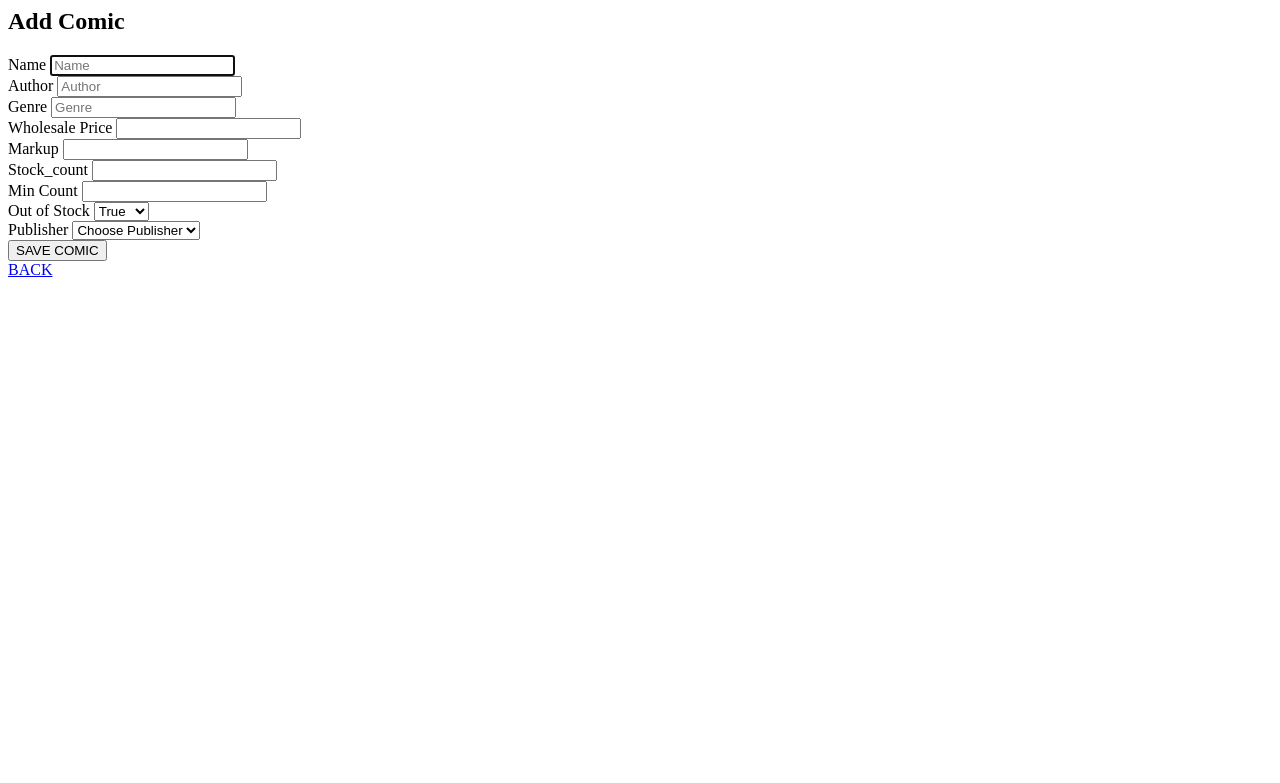
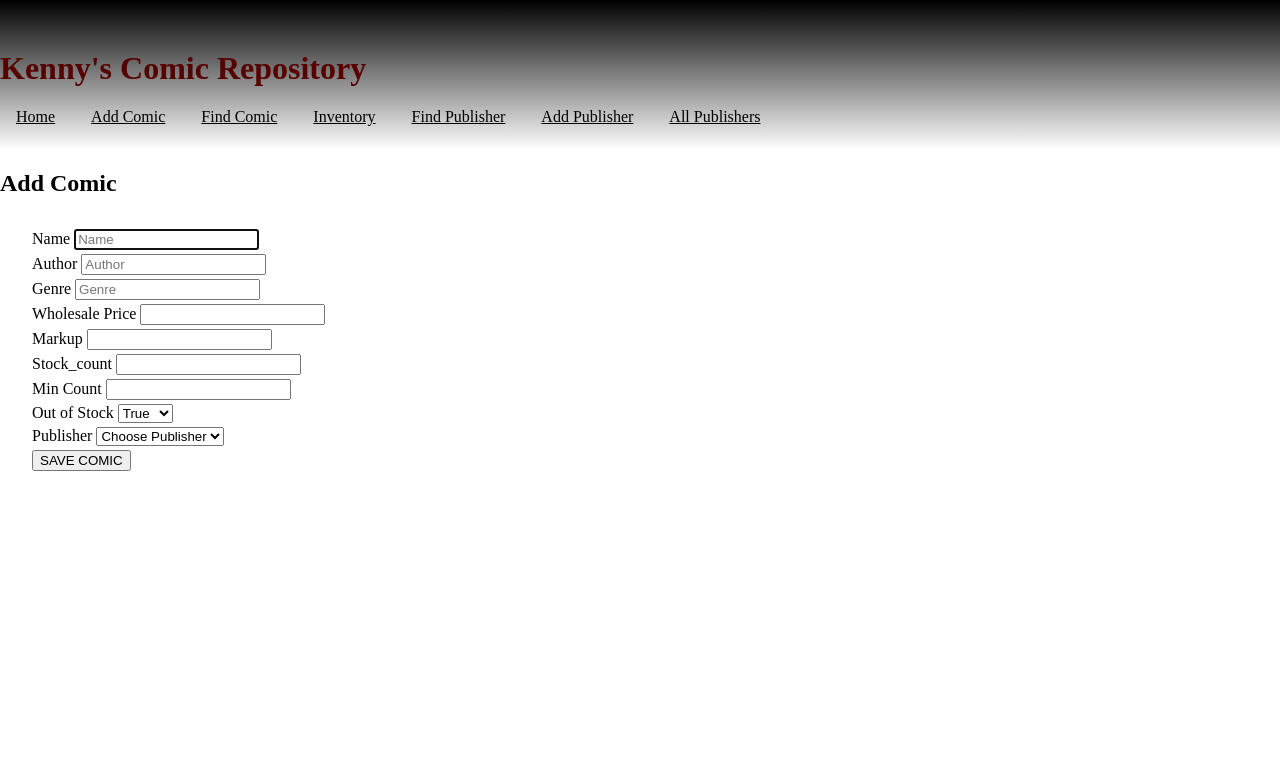
Before and after one commit to C1V1L14N/python_project_comic_shop, a Flask app: page /comics/add_comic in a window 1280 px wide. Shown: the top 783 px of the page. Run offline with Flask 2, Linux system fonts and the light colour scheme; data that the repository does not hold is empty; some libraries are stand-ins or nearby versions.

Commit message:
MVP complete

```diff
--- a/app/controllers/comics_controller.py
+++ b/app/controllers/comics_controller.py
@@ -3,6 +3,7 @@ from models.comic import Comic
 from models.publisher import Publisher
 import repositories.comic_repository as comic_repository
 import repositories.publisher_repository as publisher_repository
+import pdb
 
 comic_blueprint = Blueprint("comics", __name__)
 
@@ -37,11 +38,21 @@ def show_all():
 def find_form():
     return render_template('comics/find_comic.html')
 
-@comic_blueprint.route('/comics/find_comic_result', methods=['POST'])
+
+@comic_blueprint.route('/comics/by_name/find_comic_result', methods=['POST'])
 def show_single():
     name = request.form['name']
     comic = comic_repository.find_single_comic(name)
-    return render_template('comics/find_comic_result.html', comic = comic)
+    return render_template('comics/find_comic_result.html', comics = [comic])
+
+@comic_blueprint.route('/comics/by_publisher/find_comic_result', methods=['POST'])
+def comics_by_publisher():
+    publisher_name = request.form['publisher']
+
+    comics = comic_repository.find_comics_by_publisher(publisher_name)
+    publishers = publisher_repository.select_all()
+    return render_template('comics/find_comic_result.html', publishers = publishers, comics = comics)
+
 
 
 @comic_blueprint.route('/comics/<id>/edit_comic')
@@ -51,8 +62,8 @@ def edit_comic(id):
     return render_template('comics/edit_comic.html', comic = comic, publishers = publishers)
 
 
-@comic_blueprint.route('/comics/index', methods=["POST"])
-def update_comic():
+@comic_blueprint.route('/comics/<id>', methods=["POST"])
+def update_comic(id):
     name = request.form['name']
     author = request.form['author']
     genre = request.form['genre']
@@ -62,10 +73,14 @@ def update_comic():
     min_count = request.form['min_count']
     out_of_stock = request.form['out_of_stock']
     publisher_id = request.form['publisher_id']
+
     publisher = publisher_repository.select(publisher_id)
     comic = Comic(name, author, genre, wholesale_price, markup, stock_count, min_count, out_of_stock, publisher, id)
     comic_repository.update(comic)
-    return redirect('comics/index.html')
+    return redirect('/comics')
 
 
-# def destroy():
+@comic_blueprint.route("/comics/<id>/delete", methods=['POST'])
+def delete(id):
+    comic_repository.delete(id)
+    return redirect('/comics')
--- a/app/repositories/publisher_repository.py
+++ b/app/repositories/publisher_repository.py
@@ -64,4 +64,12 @@ def comics(publisher):
         comic = Comic(row['name'], row ['author'], row['genre'], row['wholesale_price'], row['markup'], row['stock_count'], row['min_count'], row['out_of_stock'], row['publisher'])
         comics.append(publisher)
 
-# def select_by_name():
+def find_single_publisher(name):
+    publisher = None
+    sql = "SELECT * FROM publishers WHERE name = %s"
+    values = [name]
+    result = run_sql(sql, values)[0]
+
+    if result is not None:
+        publisher = Publisher(result['name'], result['id'])
+        return publisher
--- a/app/static/style.css
+++ b/app/static/style.css
@@ -0,0 +1,77 @@
+h1{
+    margin-top: 0;
+    padding-top: 50px;
+    color: rgb(87, 0, 0);
+
+
+}
+
+header{
+    background-image: linear-gradient(black, transparent) ;
+    border: 0px;
+    margin: 0px;
+    height: 150px;
+}
+
+nav a{
+    display: inline;
+    text-align: center;
+    padding: 14px 16px;
+    color: black;
+}
+
+body{
+    margin: 0px;
+    border: 0px;
+    color: blue;
+}
+
+h2{
+    color: black;
+}
+
+#add_comic{
+    color: black;
+    display: flex;
+    margin: 30px;
+}
+
+#add_comic > form > div{
+    padding: 2px;
+}
+
+#find_comic > form > div{
+    color: black;
+    display: flex;
+    margin: 30px;
+}
+
+#inventory{
+    color: black;
+    margin: 20px;
+    display: flex;
+    flex-flow: column;
+    justify-content: left;
+}
+
+#find_publisher > form > label{
+    color: black;
+}
+
+#add_publisher > form > div > label{
+    color: black;
+}
+
+#all_publishers > div{
+    color: black;
+}
+
+#inventory{
+    display: flex;
+    flex-direction: row;
+    justify-content: left;
+}
+
+#inventory > h3{
+    margin-right: 50px;
+}
--- a/app/templates/base.html
+++ b/app/templates/base.html
@@ -4,11 +4,22 @@
     <meta charset="UTF-8">
     <meta name="viewport" content="width=device-width, initial-scale=1.0">
     <title>python project shop</title>
+    <link rel="stylesheet" href="/static/style.css">
 </head>
     <body>
         <header>
-            <h1>Shop Name</h1>
-            <nav><a href="/">Home</a></nav>
+            <h1>Kenny's Comic Repository</h1>
+
+                <nav class="home">
+                    <a href="/">Home</a>
+                    <a href="/comics/add_comic">Add Comic</a>
+                    <a href="/comics/find_comic">Find Comic</a>
+                    <a href="/comics">Inventory</a>
+                    <a href="/publishers/find_publisher">Find Publisher</a>
+                    <a href="/publishers/add_publisher">Add Publisher</a>
+                    <a href="/publishers">All Publishers</a>
+                </nav>
+
         </header>
 
 
--- a/app/templates/comics/add_comic.html
+++ b/app/templates/comics/add_comic.html
@@ -1,5 +1,11 @@
+{% extends 'base.html' %}
 
-<h2>Add Comic</h2>
+{% block content %}
+
+<h2 id="add_comic_id">Add Comic</h2>
+
+<section id="add_comic">
+
 
     <form action="/comics" method="post">
         <div>
@@ -50,8 +56,10 @@
             <button type="submit">SAVE COMIC</button>
         </div>
 
-    <div>
-        <a href="/">BACK</a>
-    </div>
+
 
     </form>
+
+</section>
+
+{% endblock content %}
```
Also changed, not shown: app/controllers/publishers_controller.py (+34 -0 lines), app/repositories/comic_repository.py (+18 -14 lines), app/templates/comics/edit_comic.html (+7 -1 lines), app/templates/comics/find_comic.html (+19 -14 lines), app/templates/comics/find_comic_result.html (+19 -0 lines), app/templates/comics/index.html (+34 -26 lines), app/templates/index.html (+2 -22 lines), app/templates/publishers/add_publisher.html (+21 -0 lines), app/templates/publishers/find_comic_result.html (deleted, +0 -18 lines), app/templates/publishers/find_publisher.html (+16 -0 lines), app/templates/publishers/find_publisher_result.html (added, +23 -0 lines), app/templates/publishers/index.html (+22 -4 lines), 1 other file. Lines whose indentation alone changed are shown as unchanged.
